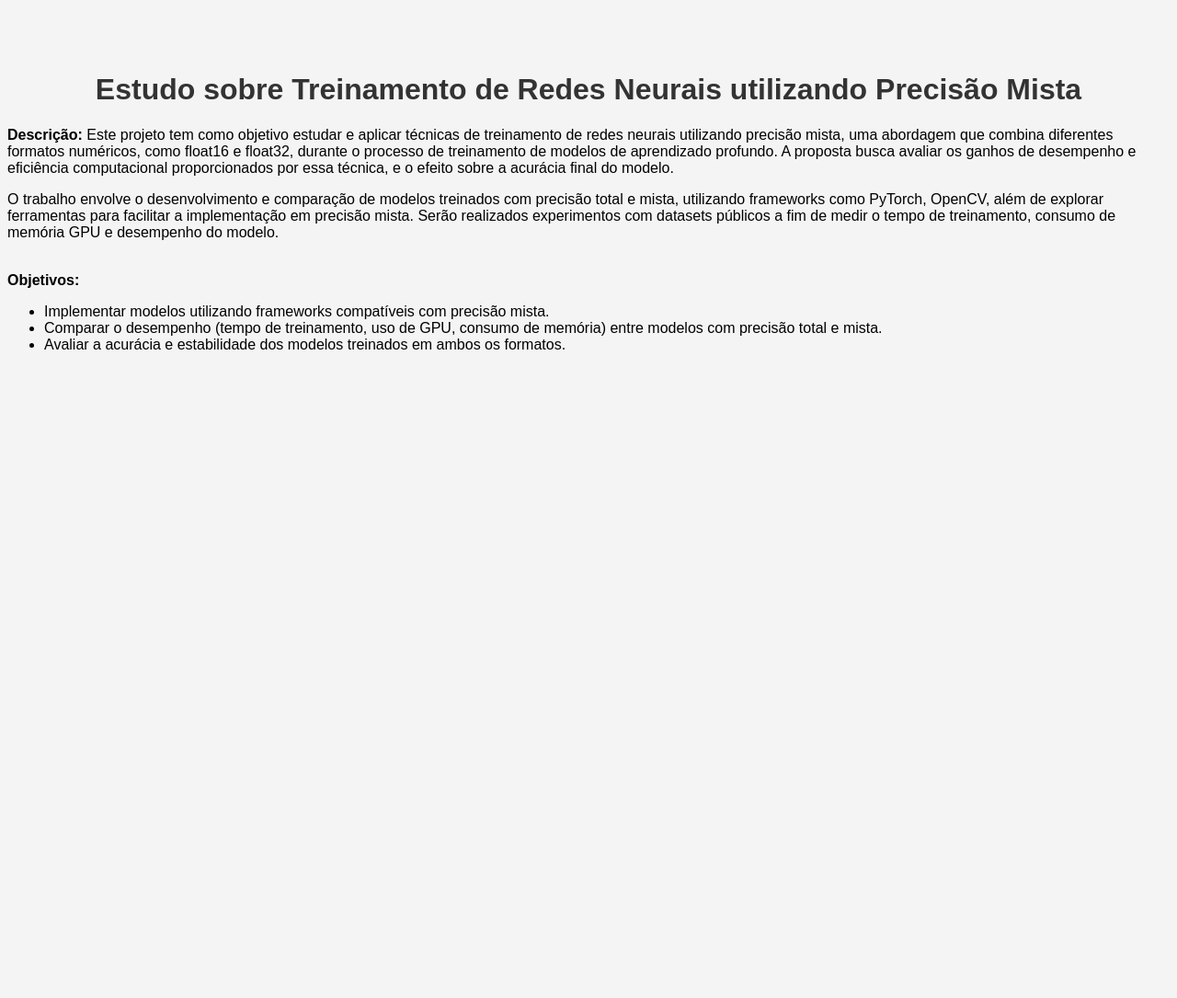
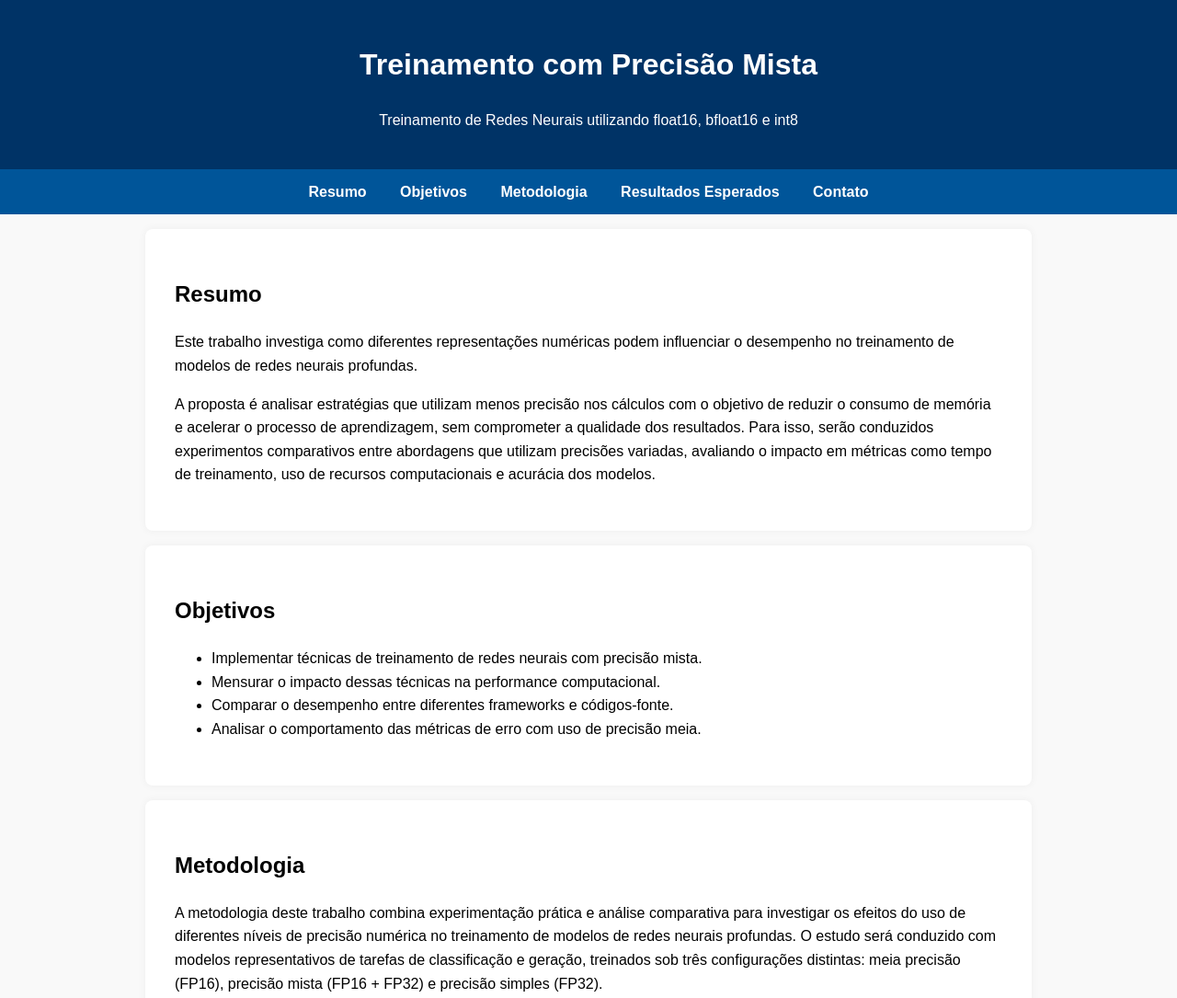
Before and after one commit to Bozzetto/TCC_BCC, a plain HTML site: page docs/index.html in a window 1280 px wide. Shown: the top 1085 px of the page at 92% size. Before the commit the page ends 800 px from the top, so only its background shows below. Drawn offline with Linux system fonts and the light colour scheme.

Commit message:
Atualiza página web do tcc

```diff
--- a/docs/index.html
+++ b/docs/index.html
@@ -1,32 +1,116 @@
 <!DOCTYPE html>
-<html lang="en">
+<html lang="pt-BR">
 <head>
-    <meta charset="UTF-8">
-    <title>Proposta do TCC</title>
+  <meta charset="UTF-8" />
+  <meta name="viewport" content="width=device-width, initial-scale=1.0"/>
+  <title>TCC - Treinamento de Redes Neurais com precisão mista</title>
   <style>
     body {
       font-family: Arial, sans-serif;
-            background-color: #f4f4f4;
-            text-align: left;
-            padding-top: 50px;
+      margin: 0;
+      line-height: 1.6;
+      background-color: #f9f9f9;
     }
-        h1 {
+    header {
+      background-color: #003366;
+      color: white;
+      padding: 1.5rem;
       text-align: center;
-            color: #333;
+    }
+    nav {
+      background-color: #005599;
+      color: white;
+      text-align: center;
+      padding: 0.75rem;
+    }
+    nav a {
+      color: white;
+      margin: 0 1rem;
+      text-decoration: none;
+      font-weight: bold;
+    }
+    section {
+      padding: 2rem;
+      max-width: 900px;
+      margin: auto;
+      background-color: white;
+      margin-top: 1rem;
+      border-radius: 8px;
+      box-shadow: 0 0 10px rgba(0,0,0,0.05);
+    }
+    footer {
+      text-align: center;
+      padding: 1rem;
+      background: #003366;
+      color: white;
+      margin-top: 2rem;
     }
   </style>
 </head>
 <body>
-    <h1>Estudo sobre Treinamento de Redes Neurais utilizando Precisão Mista</h1>
-    <p><b>Descrição:</b> Este projeto tem como objetivo estudar e aplicar técnicas de treinamento de redes neurais utilizando precisão mista, uma abordagem que combina diferentes formatos numéricos, como float16 e float32, durante o processo de treinamento de modelos de aprendizado profundo. A proposta busca avaliar os ganhos de desempenho e eficiência computacional proporcionados por essa técnica, e o efeito sobre a acurácia final do modelo. </p>
 
-    <p> O trabalho envolve o desenvolvimento e comparação de modelos treinados com precisão total e mista, utilizando frameworks como PyTorch, OpenCV, além de explorar ferramentas para facilitar a implementação em precisão mista. Serão realizados experimentos com datasets públicos a fim de medir o tempo de treinamento, consumo de memória GPU e desempenho do modelo. </p>
-    </br>
-    <b>Objetivos:</b>
+  <header>
+    <h1>Treinamento com Precisão Mista</h1>
+    <p>Treinamento de Redes Neurais utilizando float16, bfloat16 e int8</p>
+  </header>
+
+  <nav>
+    <a href="#resumo">Resumo</a>
+    <a href="#objetivos">Objetivos</a>
+    <a href="#metodologia">Metodologia</a>
+    <a href="#resultados">Resultados Esperados</a>
+    <a href="#contato">Contato</a>
+  </nav>
+
+  <section id="resumo">
+    <h2>Resumo</h2>
+    <p>Este trabalho investiga como diferentes representações numéricas podem influenciar o desempenho no treinamento de modelos de redes neurais profundas.</p>
+    <p> A proposta é analisar estratégias que utilizam menos precisão nos cálculos com o objetivo de reduzir o consumo de memória e acelerar o processo de aprendizagem, sem comprometer a qualidade dos resultados. Para isso, serão conduzidos experimentos comparativos entre abordagens que utilizam precisões variadas, avaliando o impacto em métricas como tempo de treinamento, uso de recursos computacionais e acurácia dos modelos.</p>
+  </section>
+
+  <section id="objetivos">
+    <h2>Objetivos</h2>
     <ul>
-        <li>Implementar modelos utilizando frameworks compatíveis com precisão mista.</li>
-        <li>Comparar o desempenho (tempo de treinamento, uso de GPU, consumo de memória) entre modelos com precisão total e mista.</li>
-        <li>Avaliar a acurácia e estabilidade dos modelos treinados em ambos os formatos.</li>
+        <li>Implementar técnicas de treinamento de redes neurais com precisão mista.</li>
+	<li>Mensurar o impacto dessas técnicas na performance computacional.</li>
+	<li>Comparar o desempenho entre diferentes frameworks e códigos-fonte.</li>
+	<li>Analisar o comportamento das métricas de erro com uso de precisão meia.</li>
     </ul>
+  </section>
+
+  <section id="metodologia">
+    <h2>Metodologia</h2>
+    <p>A metodologia deste trabalho combina experimentação prática e análise comparativa para investigar os efeitos do uso de diferentes níveis de precisão numérica no treinamento de modelos de redes neurais profundas. O estudo será conduzido com modelos representativos de tarefas de classificação e geração, treinados sob três configurações distintas: meia precisão (FP16), precisão mista (FP16 + FP32) e precisão simples (FP32).</p>
+
+    <p>Os experimentos serão realizados em ambiente controlado, utilizando ferramentas de aprendizado profundo compatíveis com diferentes níveis de precisão, e aproveitando aceleração por hardware quando disponível. Caso o tempo permita, pretende-se ainda realizar testes em plataformas alternativas de execução para verificar eventuais variações.</p>
+
+    <p>As métricas consideradas na análise incluem tempo total de treinamento, consumo de memória durante o processo e desempenho final do modelo, medido por acurácia ou outra métrica adequada à tarefa. Os modelos serão treinados sobre um conjunto de dados padronizado e relevante para o contexto, garantindo comparabilidade entre os resultados.</p>
+
+    <p>Para assegurar validade estatística, cada experimento será repetido múltiplas vezes, e os resultados serão analisados de forma comparativa. Essa abordagem busca identificar quais configurações de precisão oferecem o melhor equilíbrio entre eficiência computacional e desempenho do modelo treinado.</p>
+  </section>
+
+  <section id="resultados">
+    <h2>Resultados Esperados</h2>
+    <p>Espera-se que o uso de precisões reduzidas, como a meia precisão e a precisão mista, resulte em uma diminuição significativa do consumo de memória e do tempo de treinamento dos modelos, quando comparadas à precisão simples. Acredita-se que, especialmente no caso da precisão mista, esses ganhos de eficiência possam ser obtidos sem perdas relevantes na acurácia dos modelos, mantendo a qualidade do aprendizado próxima ao padrão tradicional.</p>
+
+    <p>Além disso, espera-se observar que o impacto dessas técnicas varia de acordo com a arquitetura do modelo e a tarefa envolvida. Modelos mais complexos ou sensíveis numericamente, como os de geração adversária (GANs), podem ser mais afetados pela redução de precisão, enquanto modelos mais estáveis, como os de classificação, tendem a manter o desempenho mesmo com precisões menores.</p>
+
+    <p>Outro resultado esperado é a identificação de quais frameworks e implementações oferecem melhor suporte e estabilidade para o uso de diferentes precisões, contribuindo para orientar futuras aplicações práticas dessas técnicas.</p>
+
+    <p>Por fim, espera-se que os resultados confirmem a viabilidade do uso de precisão reduzida como uma estratégia eficiente para otimizar o treinamento de redes neurais em ambientes com recursos limitados, como GPUs com menor capacidade de memória ou sistemas embarcados.</p>
+  </section>
+
+  <section id="contato">
+    <h2>Contato</h2>
+    <p><strong>Nome:</strong> Leonardo Bozzetto</p>
+    <p><strong>Email:</strong> leobozzetto(at)usp(dot)com(dot)br</p>
+    <p><strong>LinkedIn:</strong> <a href="https://linkedin.com/in/leonardo-bozzetto" target="_blank">linkedin.com/in/leonardo-bozzetto</a></p>
+    <p><strong>Universidade:</strong> Universidade de São Paulo (USP)</p>
+  </section>
+
+  <footer>
+    <p>&copy; 2025 Leonardo Bozzetto — TCC de Bacharelado em Ciência da Computação</p>
+  </footer>
+
 </body>
 </html>
```
Lines whose indentation alone changed are shown as unchanged.
